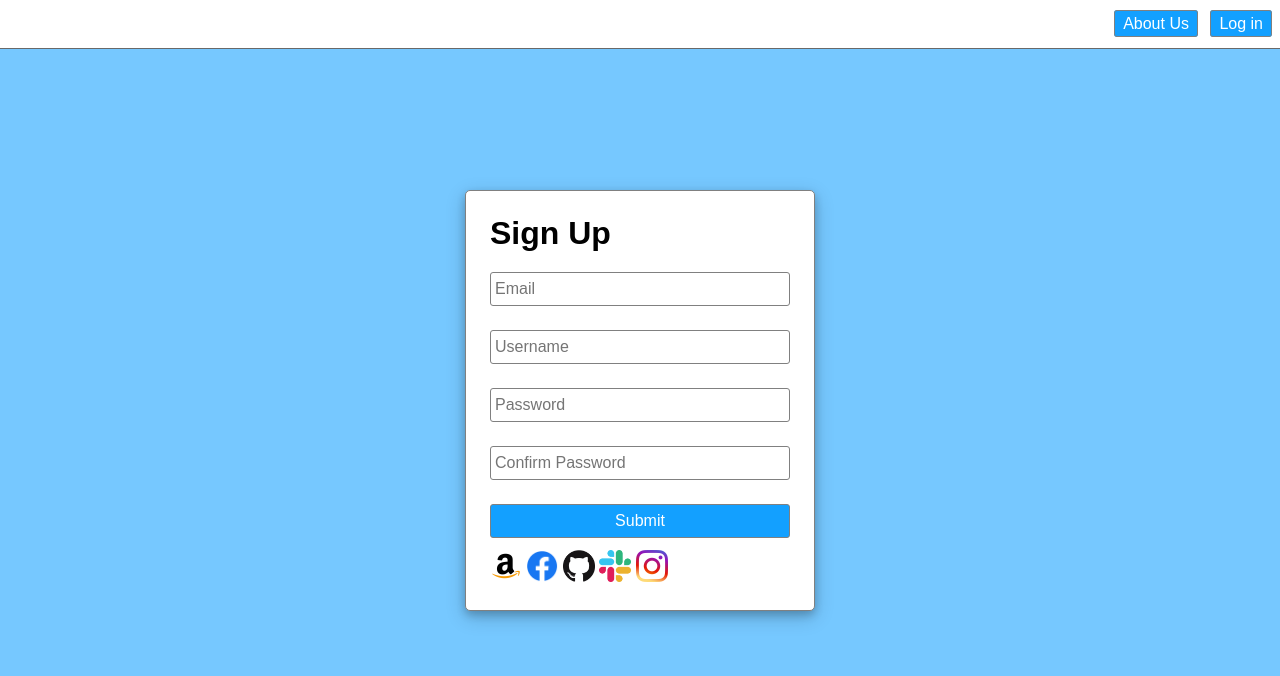
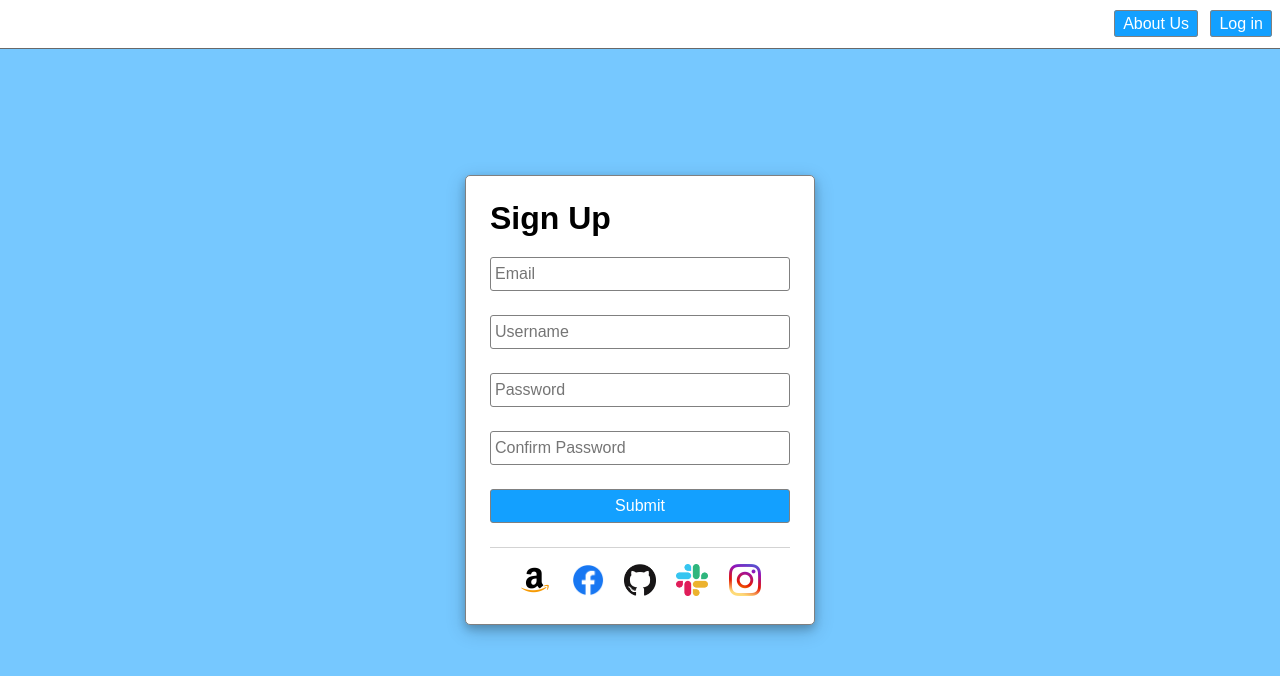
Before and after one commit to jbd-profdev/StaticRegisterPage, a plain HTML site: page index.html in a window 1280 px wide. Drawn offline with Linux system fonts and the light colour scheme.

Commit message:
final adjustments to footer

```diff
--- a/main.css
+++ b/main.css
@@ -73,3 +73,18 @@ form button{
     color: white;
     background-color: #13a0ff;
 }
+
+footer{
+    margin-top: .75rem;
+    border-top: solid 1px lightgray;
+    padding-top: 1rem;
+    text-align: center;
+}
+
+footer img{
+    margin: 0 .5rem;
+}
+
+footer img:hover{
+    cursor: pointer;
+}
```
